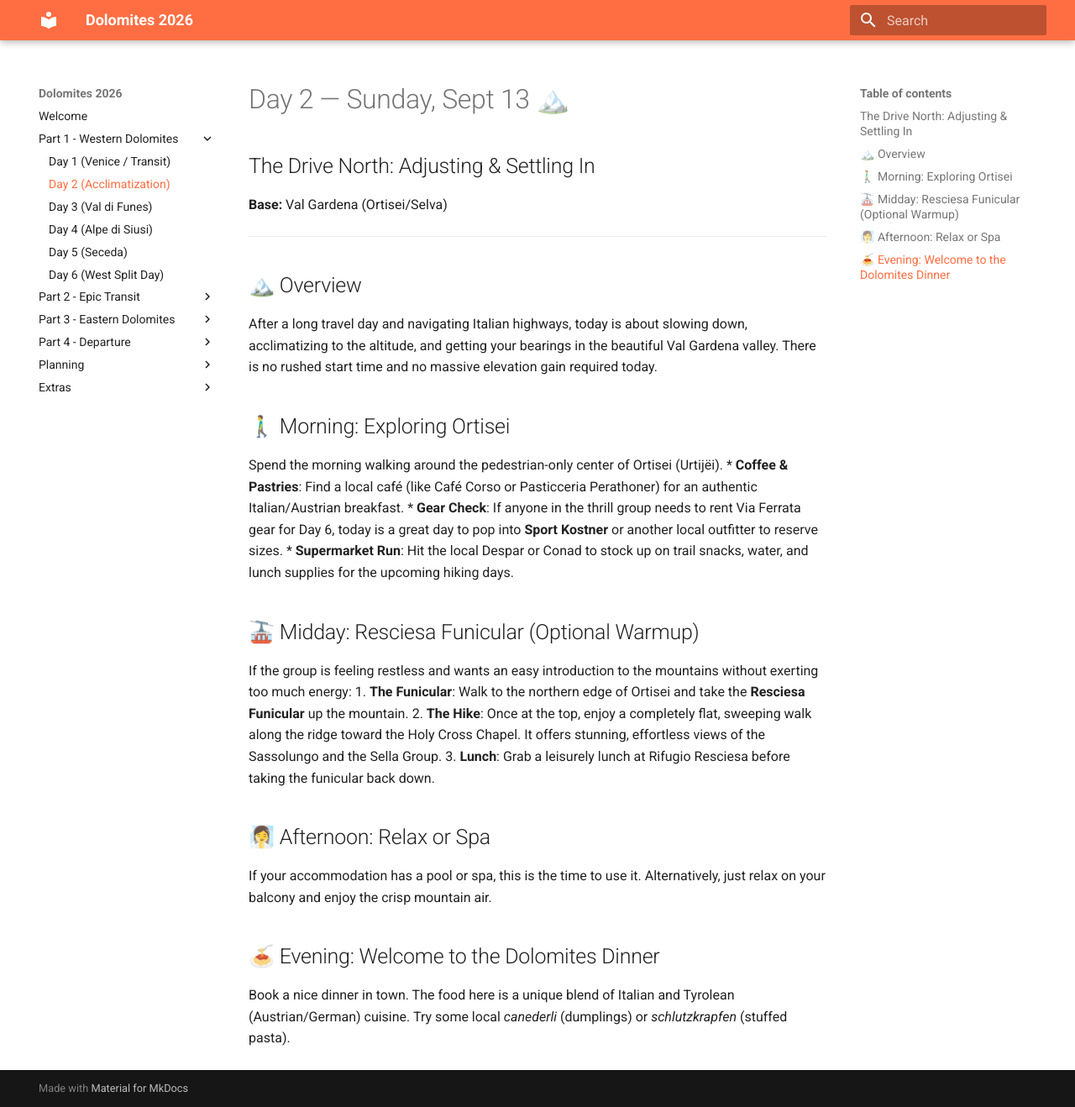
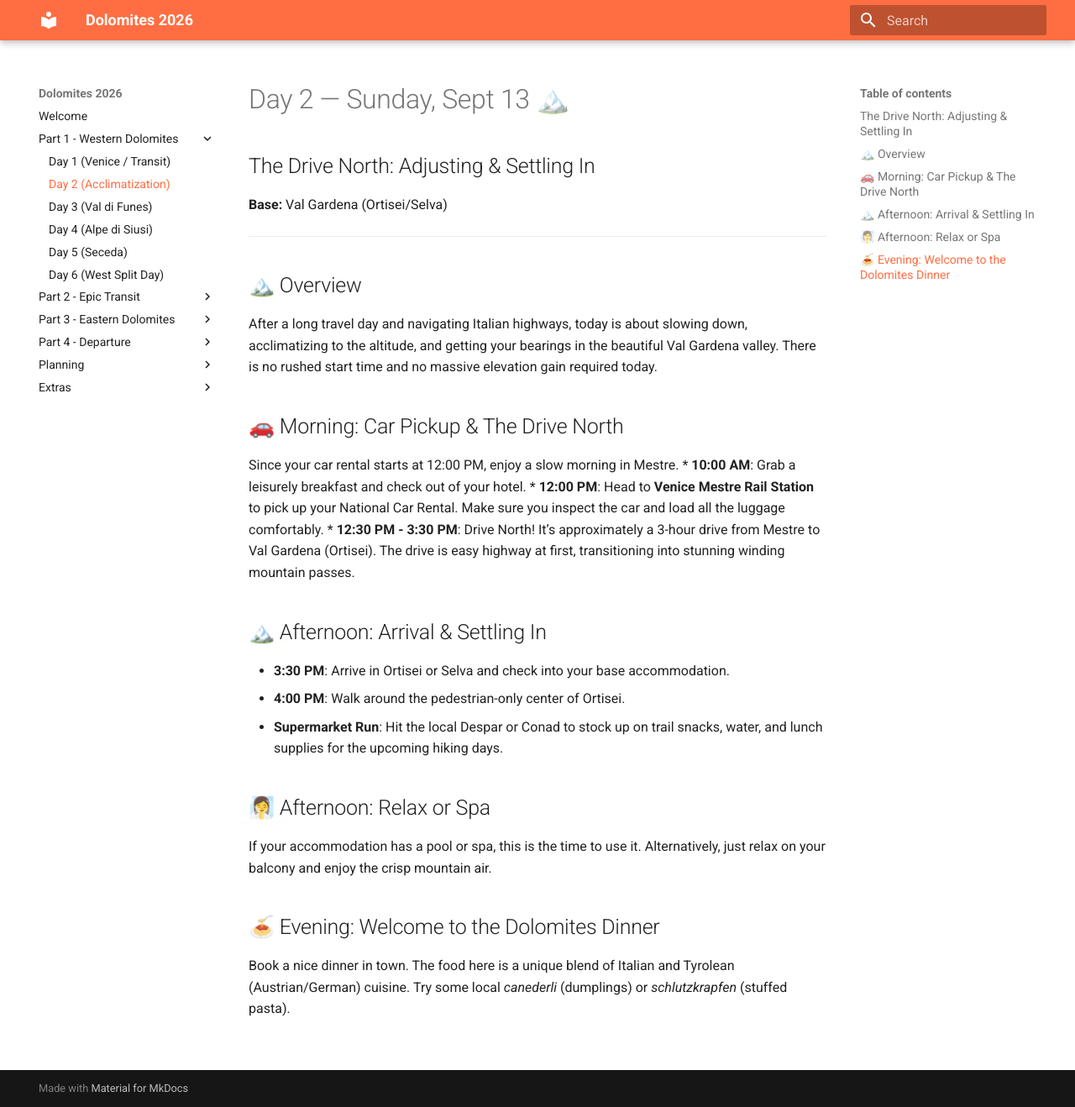
Before and after one commit to iammzz/dolomites-2026, an MkDocs documentation site: the page built from docs/day2_ortisei_acclimatization.md, in a window 1280 px wide and 1318 px high. Shown: the whole window at 84% size. Built offline with MkDocs 1.6.1 and Material for MkDocs 9.7.7, drawn with Linux system fonts in a browser that asks for light colours.

```diff
--- a/docs/day2_ortisei_acclimatization.md
+++ b/docs/day2_ortisei_acclimatization.md
@@ -7,17 +7,16 @@
 ## 🏔️ Overview
 After a long travel day and navigating Italian highways, today is about slowing down, acclimatizing to the altitude, and getting your bearings in the beautiful Val Gardena valley. There is no rushed start time and no massive elevation gain required today.
 
-## 🚶‍♂️ Morning: Exploring Ortisei
-Spend the morning walking around the pedestrian-only center of Ortisei (Urtijëi).
-* **Coffee & Pastries**: Find a local café (like Café Corso or Pasticceria Perathoner) for an authentic Italian/Austrian breakfast.
-* **Gear Check**: If anyone in the thrill group needs to rent Via Ferrata gear for Day 6, today is a great day to pop into **Sport Kostner** or another local outfitter to reserve sizes.
+## 🚗 Morning: Car Pickup & The Drive North
+Since your car rental starts at 12:00 PM, enjoy a slow morning in Mestre.
+* **10:00 AM**: Grab a leisurely breakfast and check out of your hotel.
+* **12:00 PM**: Head to **Venice Mestre Rail Station** to pick up your National Car Rental. Make sure you inspect the car and load all the luggage comfortably.
+* **12:30 PM - 3:30 PM**: Drive North! It’s approximately a 3-hour drive from Mestre to Val Gardena (Ortisei). The drive is easy highway at first, transitioning into stunning winding mountain passes.
+
+## 🏔️ Afternoon: Arrival & Settling In
+* **3:30 PM**: Arrive in Ortisei or Selva and check into your base accommodation.
+* **4:00 PM**: Walk around the pedestrian-only center of Ortisei.
 * **Supermarket Run**: Hit the local Despar or Conad to stock up on trail snacks, water, and lunch supplies for the upcoming hiking days.
-
-## 🚠 Midday: Resciesa Funicular (Optional Warmup)
-If the group is feeling restless and wants an easy introduction to the mountains without exerting too much energy:
-1. **The Funicular**: Walk to the northern edge of Ortisei and take the **Resciesa Funicular** up the mountain.
-2. **The Hike**: Once at the top, enjoy a completely flat, sweeping walk along the ridge toward the Holy Cross Chapel. It offers stunning, effortless views of the Sassolungo and the Sella Group.
-3. **Lunch**: Grab a leisurely lunch at Rifugio Resciesa before taking the funicular back down.
 
 ## 🧖‍♀️ Afternoon: Relax or Spa
 If your accommodation has a pool or spa, this is the time to use it. Alternatively, just relax on your balcony and enjoy the crisp mountain air.
```
Also changed, not shown: .agents/AGENTS.md (+1 -0 lines), docs/day12_venice_madrid_departure.md (+6 -5 lines), docs/day1_venice_val_gardena_arrival.md (+2 -2 lines).
